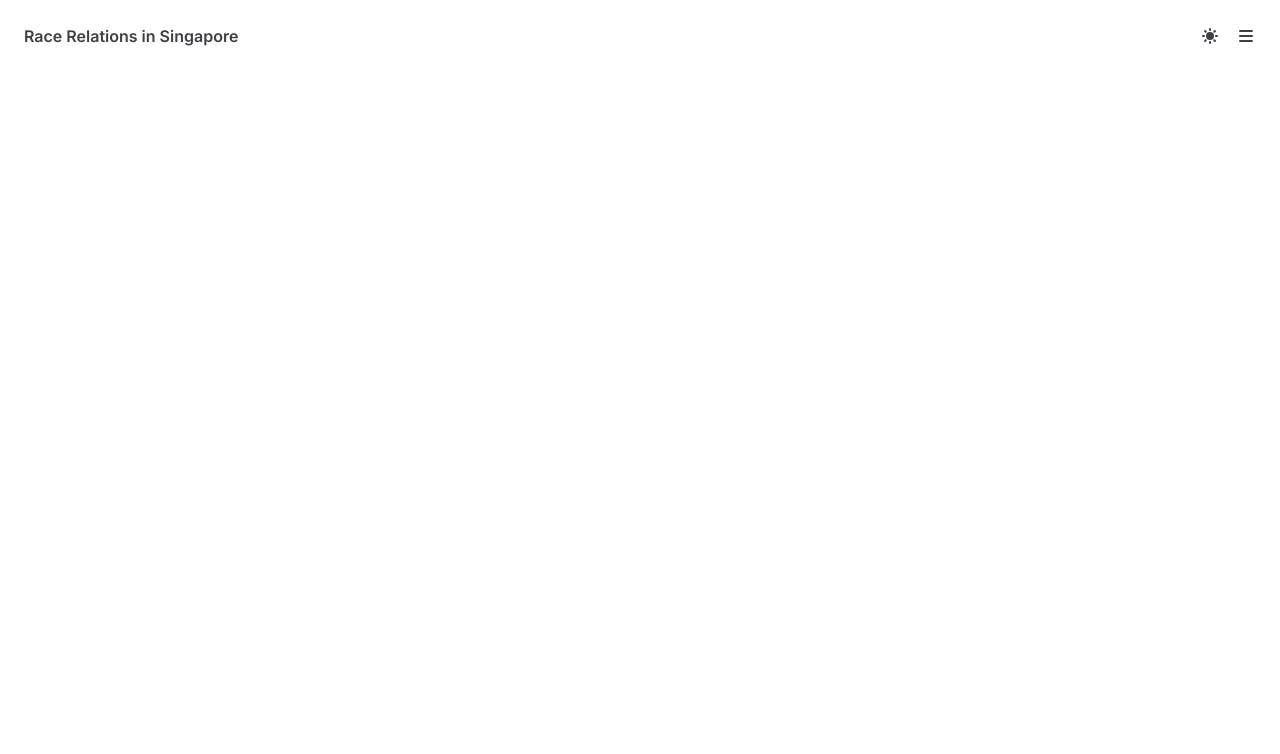
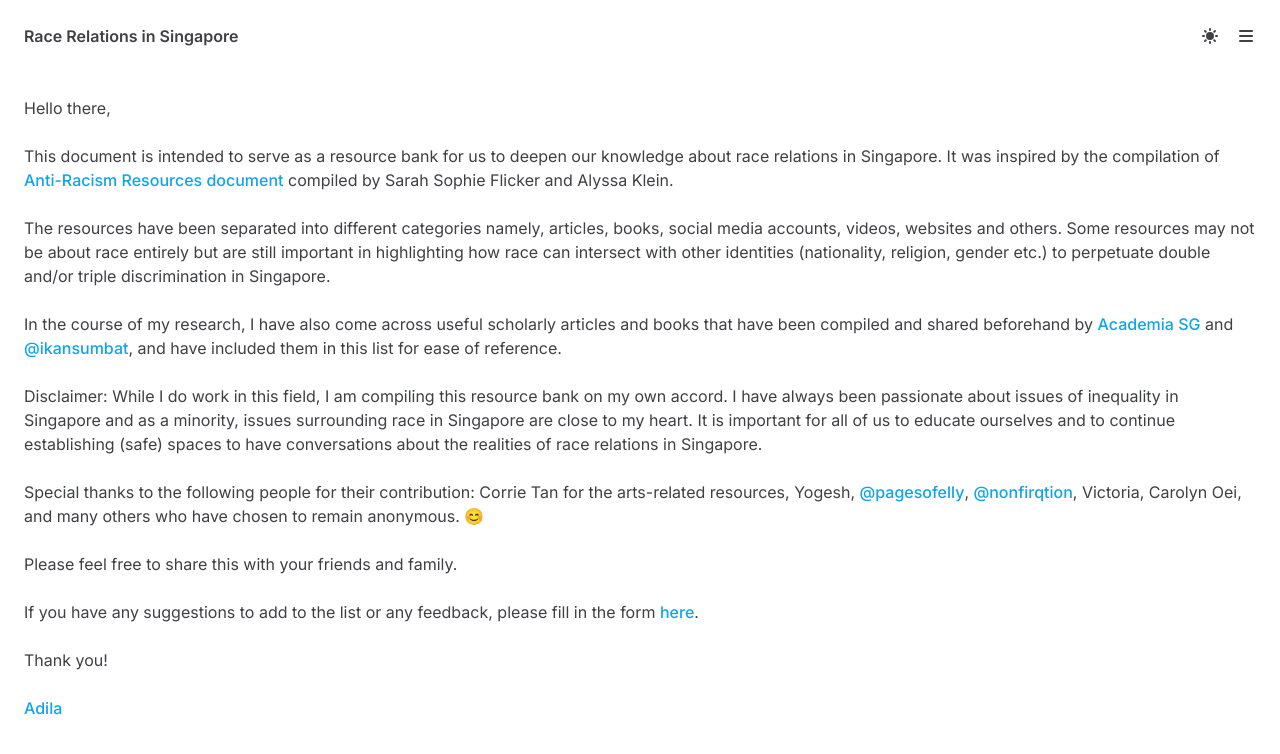
Before and after one commit to sheimoria/race-relations-sg, a Next.js app: page / in a window 1280 px wide. Shown: the top 754 px of the page. Built offline with nearby package versions, Linux system fonts and the light colour scheme.

Commit message:
feat: index page

```diff
--- a/src/components/Header.tsx
+++ b/src/components/Header.tsx
@@ -1,12 +1,13 @@
+import { MoonIcon, SunIcon } from '@heroicons/react/solid'
+
+import HeaderMenu from 'components/HeaderMenu'
 import { useTheme } from 'next-themes'
-import { MoonIcon, SunIcon } from '@heroicons/react/solid'
-import HeaderMenu from 'components/HeaderMenu'
 
 const Header = () => {
   const { theme, setTheme } = useTheme()
 
   return (
-    <header className="p-6">
+    <header className="sticky top-0 z-10 p-6 bg-white dark:bg-gray-900">
       <nav className="flex items-center justify-between gap-4">
         <h1>Race Relations in Singapore</h1>
         <div className="flex items-center gap-4 transition">
--- a/src/pages/index.tsx
+++ b/src/pages/index.tsx
@@ -1,8 +1,103 @@
+import Head from 'next/head'
 import Header from 'components/Header'
 import type { NextPage } from 'next'
 
 const Home: NextPage = () => {
-  return <Header />
+  return (
+    <>
+      <Head>
+        <title>Home</title>
+      </Head>
+      <Header />
+      <main className="p-6">
+        <p className="text-left">
+          Hello there,
+          <br />
+          <br />
+          This document is intended to serve as a resource bank for us to deepen
+          our knowledge about race relations in Singapore. It was inspired by
+          the compilation of{' '}
+          <a className="text-info" href="bit.ly/ANTIRACISMRESOURCES">
+            Anti-Racism Resources document
+          </a>{' '}
+          compiled by Sarah Sophie Flicker and Alyssa Klein.
+          <br />
+          <br />
+          The resources have been separated into different categories namely,
+          articles, books, social media accounts, videos, websites and others.
+          Some resources may not be about race entirely but are still important
+          in highlighting how race can intersect with other identities
+          (nationality, religion, gender etc.) to perpetuate double and/or
+          triple discrimination in Singapore.
+          <br />
+          <br />
+          In the course of my research, I have also come across useful scholarly
+          articles and books that have been compiled and shared beforehand by{' '}
+          <a className="text-info" href="https://www.academia.sg/">
+            Academia SG
+          </a>{' '}
+          and{' '}
+          <a
+            className="text-info"
+            href="https://twitter.com/ikansumbat?lang=en"
+          >
+            @ikansumbat
+          </a>
+          , and have included them in this list for ease of reference.
+          <br />
+          <br />
+          Disclaimer: While I do work in this field, I am compiling this
+          resource bank on my own accord. I have always been passionate about
+          issues of inequality in Singapore and as a minority, issues
+          surrounding race in Singapore are close to my heart. It is important
+          for all of us to educate ourselves and to continue establishing (safe)
+          spaces to have conversations about the realities of race relations in
+          Singapore.
+          <br />
+          <br />
+          Special thanks to the following people for their contribution: Corrie
+          Tan for the arts-related resources, Yogesh,{' '}
+          <a
+            className="text-info"
+            href="https://www.instagram.com/pagesofelly/?hl=en"
+          >
+            @pagesofelly
+          </a>
+          ,{' '}
+          <a
+            className="text-info"
+            href="https://www.instagram.com/nonfirqtion/?hl=en"
+          >
+            @nonfirqtion
+          </a>
+          , Victoria, Carolyn Oei, and many others who have chosen to remain
+          anonymous. &#128522;
+          <br />
+          <br />
+          Please feel free to share this with your friends and family.
+          <br />
+          <br />
+          If you have any suggestions to add to the list or any feedback, please
+          fill in the form{' '}
+          <a className="text-info" href="https://forms.gle/stgnm6FdhrZpMoi17">
+            here
+          </a>
+          .
+          <br />
+          <br />
+          Thank you!
+          <br />
+          <br />
+          <a
+            className="text-info"
+            href="https://www.instagram.com/adila_s/?hl=en"
+          >
+            Adila
+          </a>
+        </p>
+      </main>
+    </>
+  )
 }
 
 export default Home
--- a/src/styles/globals.css
+++ b/src/styles/globals.css
@@ -12,6 +12,12 @@
   h1 {
     @apply font-semibold text-gray-700 dark:text-gray-200;
   }
+  p {
+    @apply text-gray-700 dark:text-gray-200;
+  }
+  a {
+    @apply font-medium transition-colors text-sky-500 dark:text-sky-400 hover:text-sky-600 dark:hover:text-sky-300;
+  }
   svg {
     @apply w-5 h-5 text-gray-700 transition-colors cursor-pointer dark:text-gray-200 hover:text-gray-800 dark:hover:text-gray-100;
   }
--- a/tailwind.config.js
+++ b/tailwind.config.js
@@ -14,7 +14,8 @@ module.exports = {
         sans: ['Inter', ...defaultTheme.fontFamily.sans]
       },
       colors: {
-        gray: colors.gray
+        gray: colors.gray,
+        sky: colors.sky
       }
     }
   },
```
